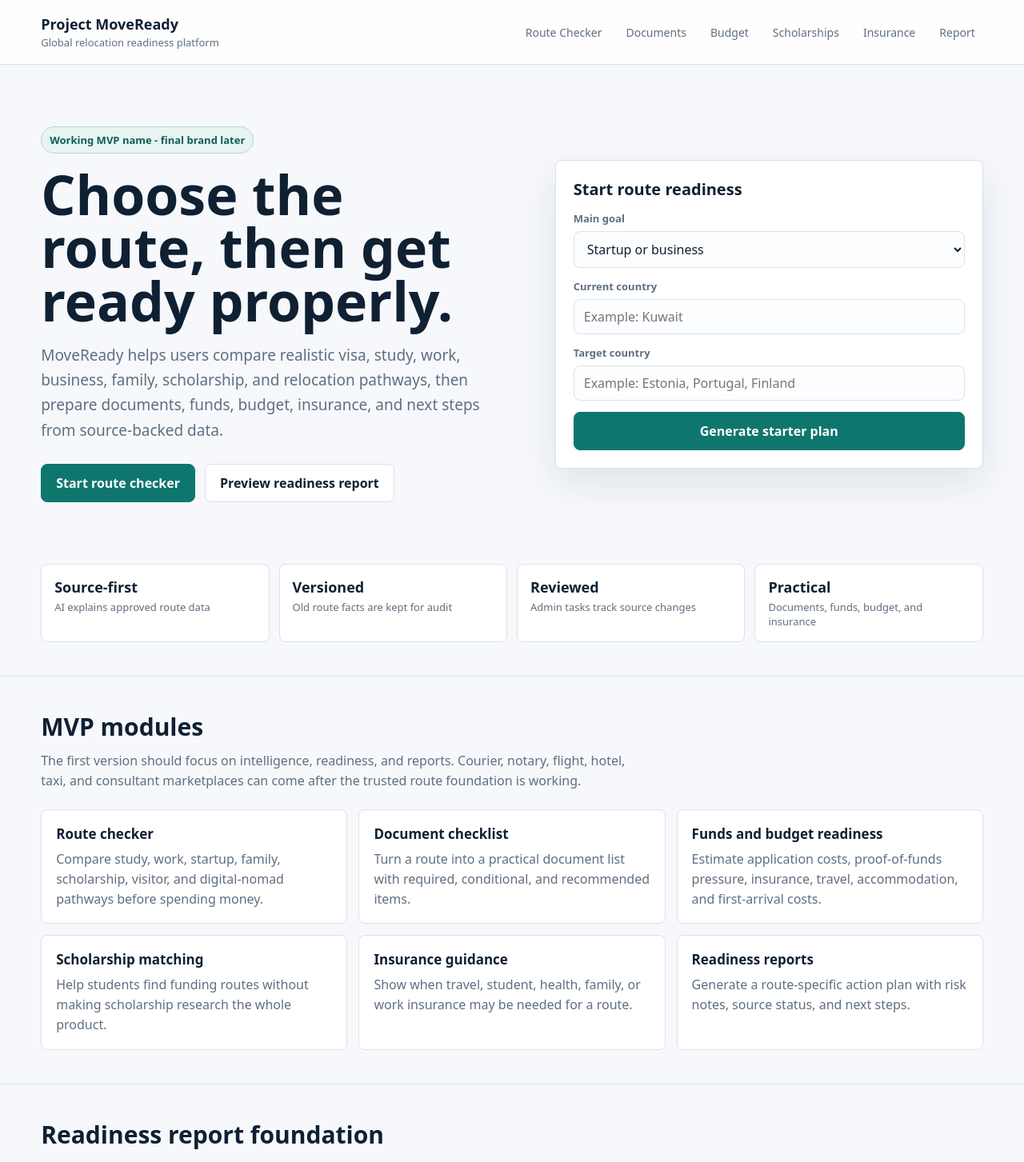
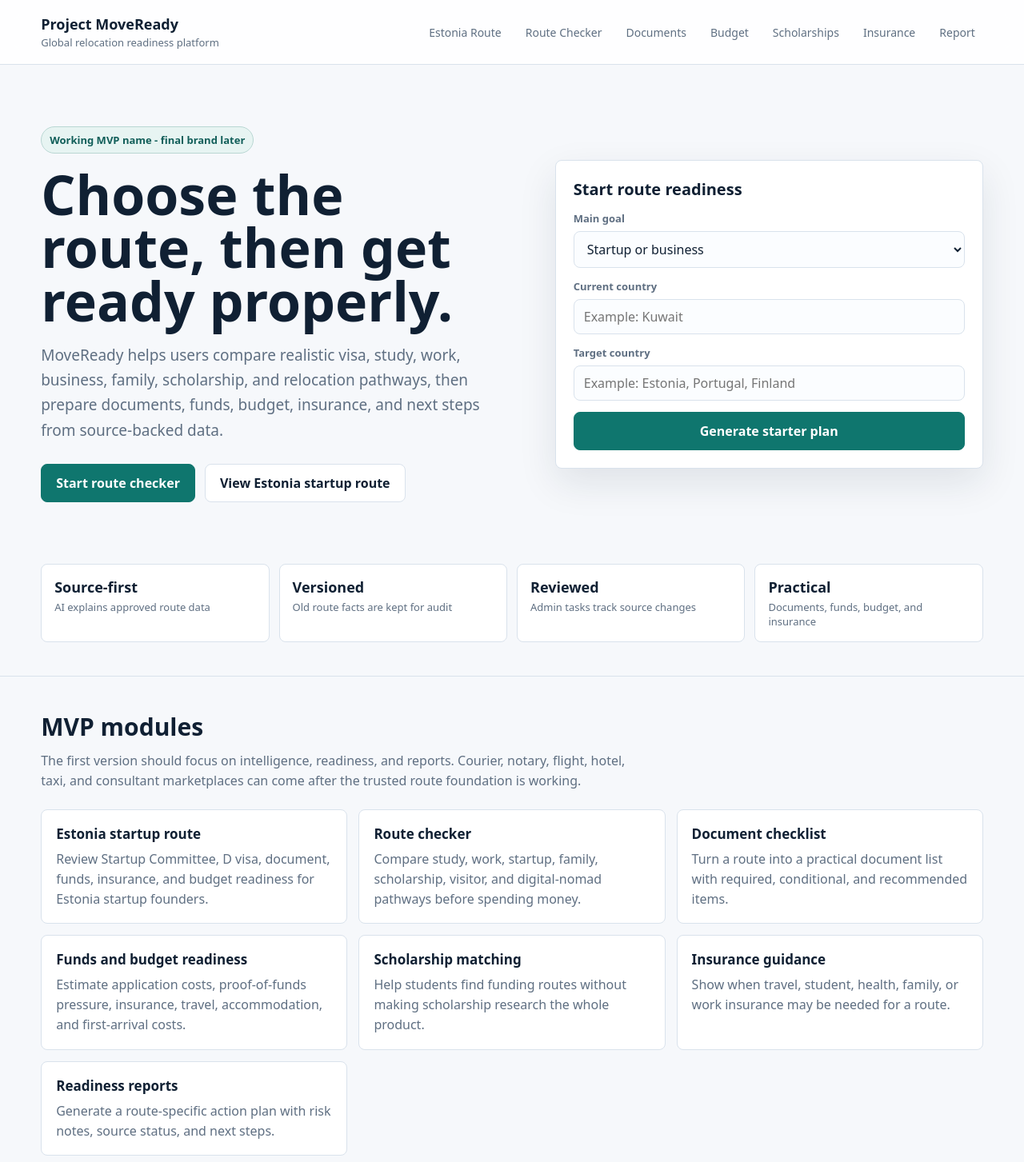
Before and after one commit to SirBM201/SirBM201-moveready-frontend, a Next.js app: page / in a window 1280 px wide. Shown: the top 1453 px of the page at 80% size. Built offline with nearby package versions, Linux system fonts and the light colour scheme.

Commit message:
Add Estonia startup route entry point

```diff
--- a/app/page.tsx
+++ b/app/page.tsx
@@ -1,4 +1,9 @@
 const routes = [
+  {
+    title: "Estonia startup route",
+    href: "/routes/estonia-startup",
+    text: "Review Startup Committee, D visa, document, funds, insurance, and budget readiness for Estonia startup founders.",
+  },
   {
     title: "Route checker",
     href: "/route-checker",
@@ -47,6 +52,7 @@ export default function Home() {
           <span>Global relocation readiness platform</span>
         </a>
         <nav className="nav" aria-label="Main navigation">
+          <a href="/routes/estonia-startup">Estonia Route</a>
           <a href="/route-checker">Route Checker</a>
           <a href="/document-checklist">Documents</a>
           <a href="/budget-calculator">Budget</a>
@@ -65,7 +71,7 @@ export default function Home() {
           </p>
           <div className="actions">
             <a className="btn primary" href="/route-checker">Start route checker</a>
-            <a className="btn" href="/report-preview">Preview readiness report</a>
+            <a className="btn" href="/routes/estonia-startup">View Estonia startup route</a>
           </div>
         </div>
 
@@ -90,7 +96,7 @@ export default function Home() {
               <label htmlFor="target">Target country</label>
               <input id="target" placeholder="Example: Estonia, Portugal, Finland" />
             </div>
-            <a className="btn primary" href="/report-preview">Generate starter plan</a>
+            <a className="btn primary" href="/route-checker">Generate starter plan</a>
           </div>
         </aside>
       </section>
```
